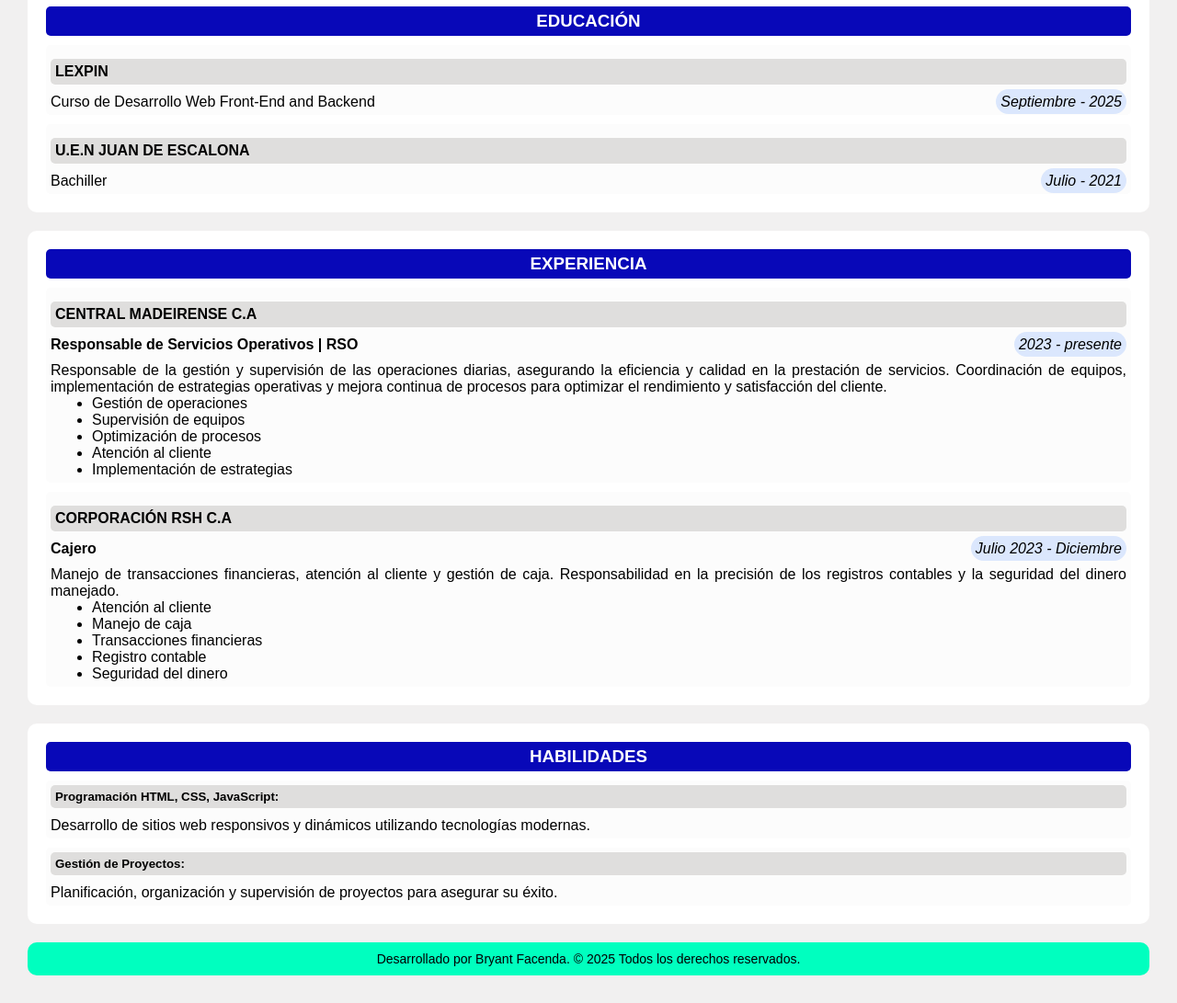
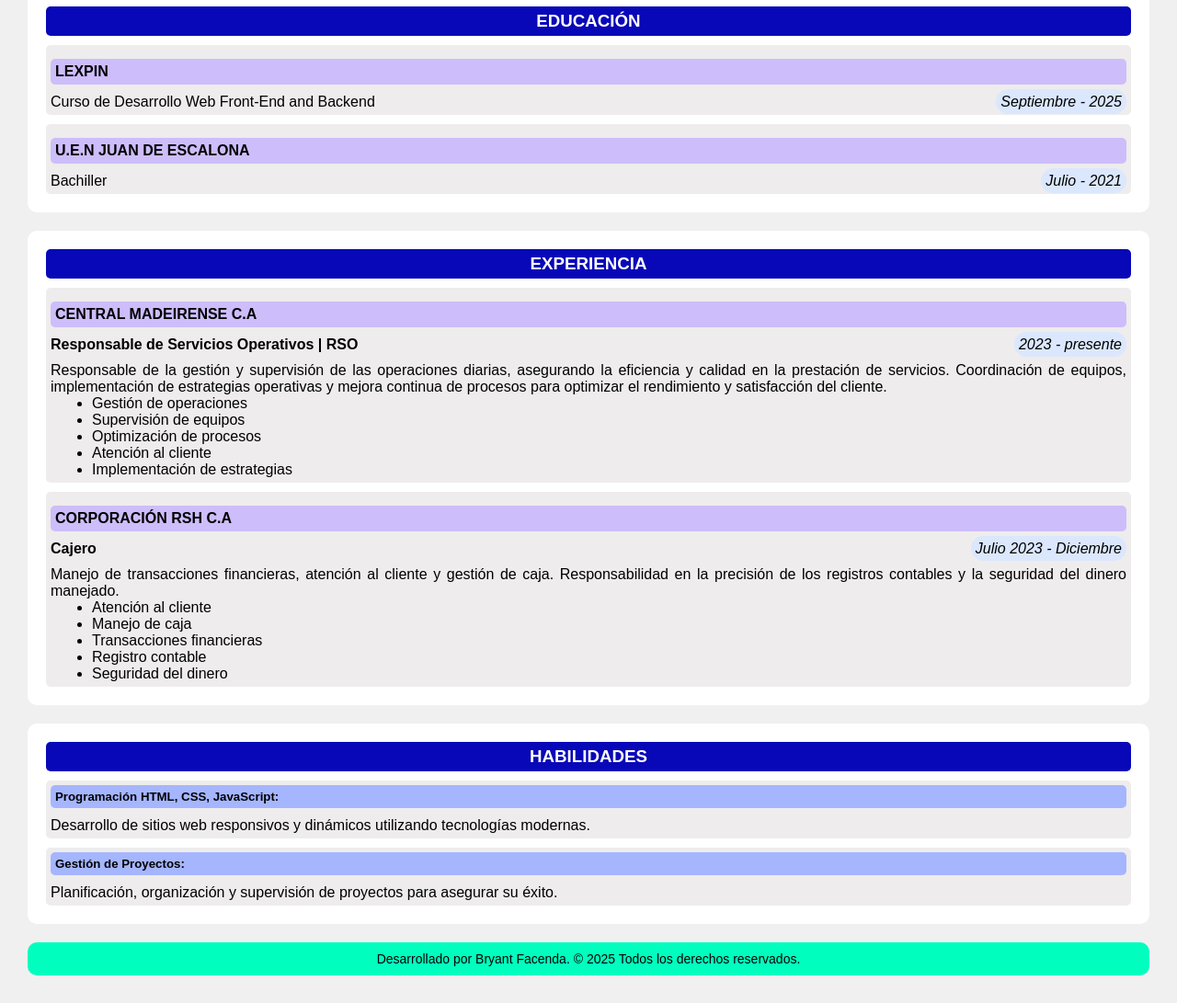
Before and after one commit to Bafaf23/curso-HTML, a plain HTML site: page curiculum.html in a window 1280 px wide. Shown: the part 180-1271 px from the top of the page at 92% size. Drawn offline with Linux system fonts and the light colour scheme.

Commit message:
update style

```diff
--- a/style/style.css
+++ b/style/style.css
@@ -72,12 +72,12 @@ section h3 {
 .education {
   margin-top: 10px;
   padding: 5px;
-  background: rgb(252, 252, 252);
+  background: rgb(238, 236, 236);
   border-radius: 5px;
 }
 
 .title {
-  background: rgb(223, 222, 221);
+  background: rgb(205, 189, 250);
   border-radius: 5px;
   padding: 5px;
 }
@@ -89,7 +89,7 @@ section h3 {
 }
 
 .experience {
-  background: rgb(252, 252, 252);
+  background: rgb(238, 236, 236);
   border-radius: 5px;
   margin-top: 10px;
   padding: 5px;
@@ -115,13 +115,13 @@ section p {
 
 .skill-description {
   margin-top: 10px;
-  background-color: rgb(252, 252, 252);
+  background-color: rgb(238, 236, 236);
   border-radius: 5px;
   padding: 5px;
 }
 
 .skill-description h5 {
-  background: rgb(223, 222, 221);
+  background: rgb(165, 182, 255);
   font-weight: 600;
   padding: 5px;
   border-radius: 5px;
```
